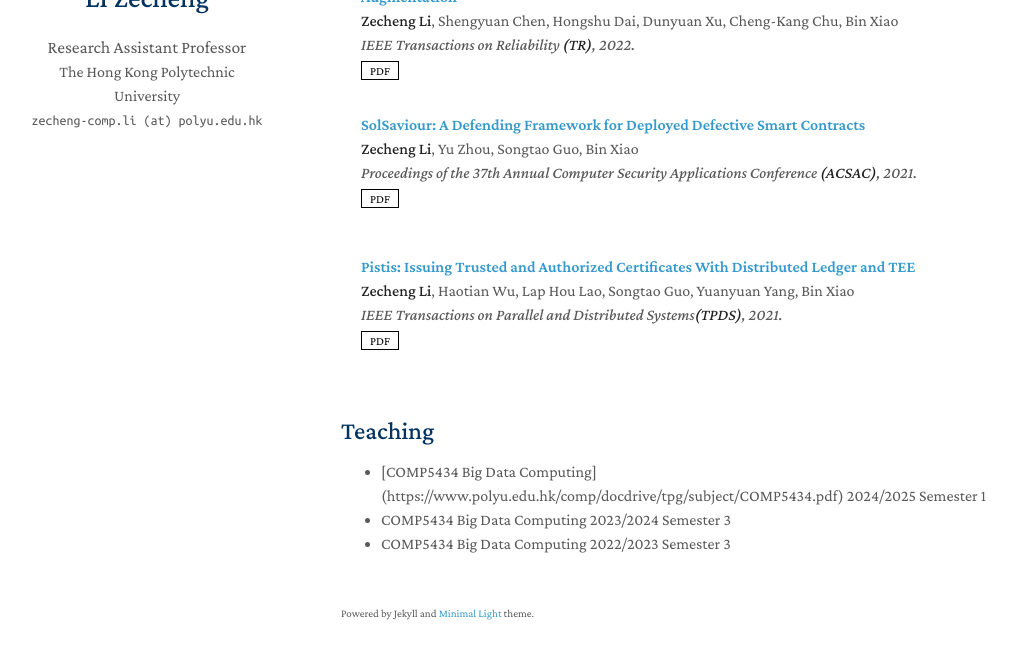
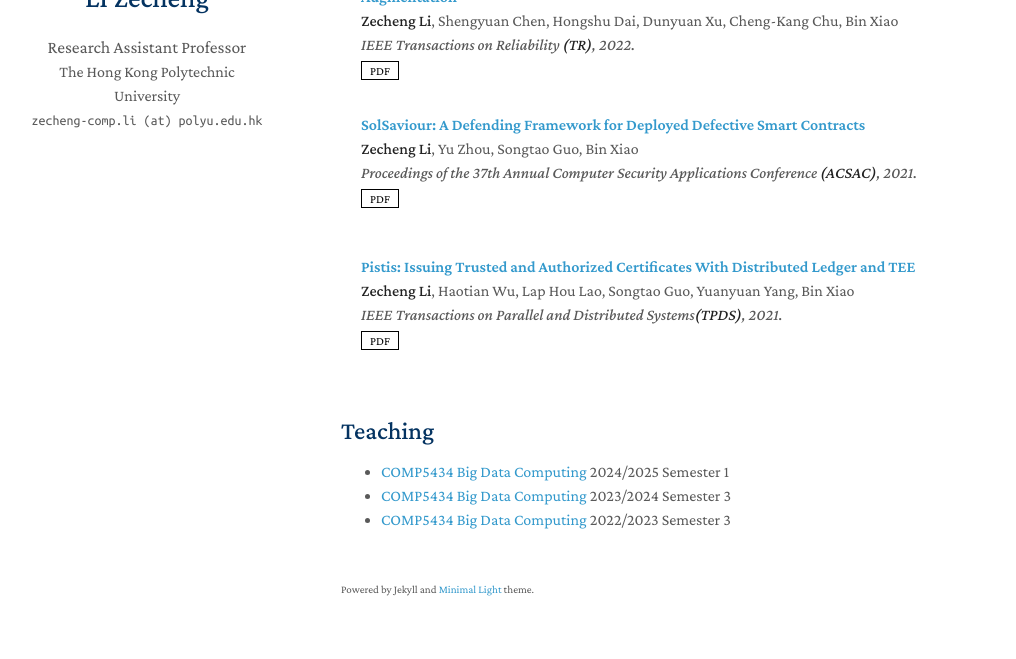
Before and after one commit to archi-cszcli/homepage, a Jekyll site: the page built from index.md, in a window 1280 px wide and 900 px high, scrolled down 1052 px, cut to the strip 206-865 px from the top of the window. Shown: the whole strip, without its empty margins (129-1145 px from the left). Built offline with Jekyll 4.4.1, drawn with Linux system fonts in a browser that asks for light colours; a style sheet for code colours, icons or effects is not loaded; our own code applies the rules of GitHub Pages for plain Markdown files; some of the changed lines change nothing that is shown.

Commit message:
Update teaching.md

```diff
--- a/_includes/teaching.md
+++ b/_includes/teaching.md
@@ -6,9 +6,9 @@
 
 <ul style="margin:0 0 20px;">
     <!-- <li><a href="https://www.example.com/comp5434">COMP5434 Big Data Computing 2022/2023</a></li> -->
-    <li>[COMP5434 Big Data Computing](https://www.polyu.edu.hk/comp/docdrive/tpg/subject/COMP5434.pdf) 2024/2025 Semester 1</li>
-    <li>COMP5434 Big Data Computing 2023/2024 Semester 3</li>
-    <li>COMP5434 Big Data Computing 2022/2023 Semester 3</li>
+    <li><a href="https://www.polyu.edu.hk/comp/docdrive/tpg/subject/COMP5434.pdf">COMP5434 Big Data Computing</a> 2024/2025 Semester 1</li>
+    <li><a href="https://www.polyu.edu.hk/comp/docdrive/tpg/subject/COMP5434.pdf">COMP5434 Big Data Computing</a> 2023/2024 Semester 3</li>
+    <li><a href="https://www.polyu.edu.hk/comp/docdrive/tpg/subject/COMP5434.pdf">COMP5434 Big Data Computing</a> 2022/2023 Semester 3</li>
 </ul>
 
 
```
